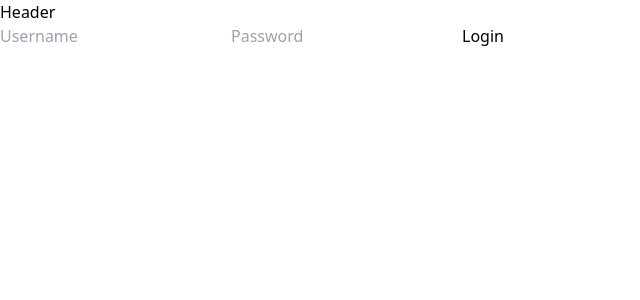
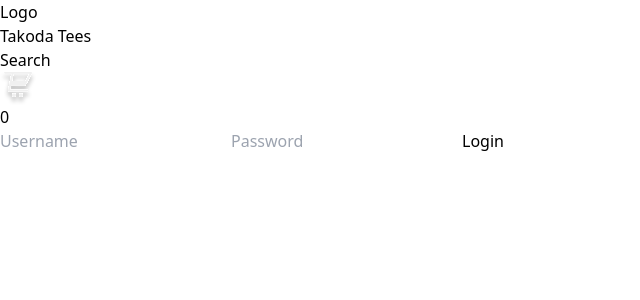
Before and after one commit to zacharyfarber/TakodaTees, a React (Vite) app in the folder client/: page /admin/login in a window 1280 px wide. Shown: the top 300 px of the page, without its empty margins (0-640 px from the left). Built offline with nearby package versions, Linux system fonts and the light colour scheme; no server answers.

Commit message:
working on cart

```diff
--- a/client/src/App.tsx
+++ b/client/src/App.tsx
@@ -20,13 +20,17 @@ const queryClient = new QueryClient();
 
 function App() {
   const [cartKey, setCartKey] = useState(Date.now());
+  const [cartOpen, setCartOpen] = useState(false);
 
   const [selectedColor, setSelectedColor] = useState('');
   const [selectedSize, setSelectedSize] = useState('');
 
   return (
+    <div>
       <QueryClientProvider client={queryClient}>
-      <CartContext.Provider value={{ cartKey, setCartKey }}>
+        <CartContext.Provider
+          value={{ cartKey, setCartKey, cartOpen, setCartOpen }}
+        >
           <Router>
             <Header />
 
@@ -79,6 +83,7 @@ function App() {
           </Router>
         </CartContext.Provider>
       </QueryClientProvider>
+    </div>
   );
 }
 
--- /dev/null
+++ b/client/src/components/Cart.tsx
@@ -0,0 +1,80 @@
+import { useContext, useEffect, useRef } from 'react';
+import { useLocation } from 'react-router-dom';
+
+import CartContext from '../contexts/CartContext';
+import useCart from '../hooks/useCart';
+import CartIcon from './CartIcon';
+
+function Cart() {
+  const cartRef = useRef<HTMLDivElement>(null);
+
+  const { cartKey, cartOpen, setCartOpen } = useContext(CartContext)!;
+
+  const location = useLocation();
+
+  const { calculateProductCount } = useCart();
+
+  const handleClickOutside = (event: MouseEvent) => {
+    if (cartRef.current && !cartRef.current.contains(event.target as Node)) {
+      setCartOpen(false);
+    }
+  };
+
+  useEffect(() => {
+    document.addEventListener('click', handleClickOutside);
+
+    return () => {
+      document.removeEventListener('click', handleClickOutside);
+    };
+  }, []);
+
+  useEffect(() => {
+    const handleKeyDown = (event: KeyboardEvent) => {
+      if (event.key === 'Escape') {
+        setCartOpen(false);
+      }
+    };
+
+    if (cartOpen) {
+      document.addEventListener('keydown', handleKeyDown);
+    }
+
+    return () => {
+      document.removeEventListener('keydown', handleKeyDown);
+    };
+  }, [cartOpen]);
+
+  useEffect(() => {
+    setCartOpen(false);
+  }, [location]);
+
+  return (
+    <div>
+      <div onMouseEnter={() => setCartOpen(true)}>
+        <CartIcon />
+
+        <p>{calculateProductCount()}</p>
+      </div>
+
+      <div
+        key={cartKey}
+        ref={cartRef}
+        className={cartOpen ? '!visible' : '!hidden'}
+      >
+        <div>
+          <p>Cart Summary</p>
+
+          <button onClick={() => setCartOpen(false)}>X</button>
+        </div>
+
+        <div>
+          <div>Cart Contents</div>
+
+          <div>Checkout Summary</div>
+        </div>
+      </div>
+    </div>
+  );
+}
+
+export default Cart;
--- /dev/null
+++ b/client/src/components/CartIcon.tsx
@@ -0,0 +1,73 @@
+function CartIcon() {
+  return (
+    <svg
+      xmlns="http://www.w3.org/2000/svg"
+      width="36"
+      height="33"
+      viewBox="0 0 36 33"
+      fill="none"
+    >
+      <g filter="url(#filter0_d_120_1565)">
+        <path
+          d="M24.5649 13.7932H10.1788C9.66337 13.7932 9.24547 13.4076 9.24547 12.9311C9.24547 12.4546 9.66337 12.069 10.1788 12.069H23.987L29.5597 1.72425H4.93334C4.41791 1.72425 4 1.33868 4 0.862187C4 0.385694 4.41791 0.00012207 4.93334 0.00012207H31.0668C31.3899 0.00012207 31.6902 0.154183 31.8602 0.408424C32.0302 0.661824 32.0462 0.979206 31.9026 1.24608L25.4007 13.315C25.2425 13.608 24.919 13.7932 24.5649 13.7932Z"
+          fill="#F0F0F0"
+        />
+        <path
+          d="M27.0463 19.5481H8.95379C8.67488 19.5481 8.4101 19.4328 8.23282 19.2341C8.05554 19.0346 7.98399 18.7728 8.03777 18.5202L11.8308 0.69633C11.9302 0.228256 12.4214 -0.0748139 12.9269 0.0161071C13.4327 0.10787 13.7622 0.561633 13.6629 1.02802L10.0886 17.824H27.0463C27.5617 17.824 27.9797 18.2096 27.9797 18.686C27.9797 19.1625 27.5617 19.5481 27.0463 19.5481Z"
+          fill="#F0F0F0"
+        />
+        <path
+          d="M20.9172 25C21.9481 25 22.7839 24.2281 22.7839 23.2759C22.7839 22.3237 21.9481 21.5518 20.9172 21.5518C19.8863 21.5518 19.0505 22.3237 19.0505 23.2759C19.0505 24.2281 19.8863 25 20.9172 25Z"
+          fill="#F0F0F0"
+        />
+        <path
+          d="M13.9914 25C15.0224 25 15.8581 24.2281 15.8581 23.2759C15.8581 22.3237 15.0224 21.5518 13.9914 21.5518C12.9605 21.5518 12.1248 22.3237 12.1248 23.2759C12.1248 24.2281 12.9605 25 13.9914 25Z"
+          fill="#F0F0F0"
+        />
+        <path
+          d="M24.5647 12.9311L26.6184 9.11908H10.947L10.1785 12.9311H24.5647Z"
+          fill="#F0F0F0"
+        />
+      </g>
+      <defs>
+        <filter
+          id="filter0_d_120_1565"
+          x="0"
+          y="0"
+          width="36"
+          height="33"
+          filterUnits="userSpaceOnUse"
+          colorInterpolationFilters="sRGB"
+        >
+          <feFlood floodOpacity="0" result="BackgroundImageFix" />
+          <feColorMatrix
+            in="SourceAlpha"
+            type="matrix"
+            values="0 0 0 0 0 0 0 0 0 0 0 0 0 0 0 0 0 0 127 0"
+            result="hardAlpha"
+          />
+          <feOffset dy="4" />
+          <feGaussianBlur stdDeviation="2" />
+          <feComposite in2="hardAlpha" operator="out" />
+          <feColorMatrix
+            type="matrix"
+            values="0 0 0 0 0 0 0 0 0 0 0 0 0 0 0 0 0 0 0.25 0"
+          />
+          <feBlend
+            mode="normal"
+            in2="BackgroundImageFix"
+            result="effect1_dropShadow_120_1565"
+          />
+          <feBlend
+            mode="normal"
+            in="SourceGraphic"
+            in2="effect1_dropShadow_120_1565"
+            result="shape"
+          />
+        </filter>
+      </defs>
+    </svg>
+  );
+}
+
+export default CartIcon;
--- a/client/src/components/Header.tsx
+++ b/client/src/components/Header.tsx
@@ -1,5 +1,23 @@
+import { Link } from 'react-router-dom';
+
+import Cart from './Cart';
+
 function Header() {
-  return <div>Header</div>;
+  return (
+    <div>
+      <div>
+        <Link to="/">Logo</Link>
+      </div>
+
+      <div>Takoda Tees</div>
+
+      <div>
+        <div>Search</div>
+
+        <Cart />
+      </div>
+    </div>
+  );
 }
 
 export default Header;
--- a/client/src/hooks/useCart.ts
+++ b/client/src/hooks/useCart.ts
@@ -10,13 +10,13 @@ function useCart() {
 
   let cart = cartItem ? JSON.parse(cartItem) : [];
 
-  let subtotal = 0;
-
   function getCart() {
     return cart;
   }
 
   function calculateCartSubtotal() {
+    let subtotal = 0;
+
     cart.forEach(
       ({
         item: { product },
@@ -28,6 +28,16 @@ function useCart() {
     );
 
     return subtotal;
+  }
+
+  function calculateProductCount() {
+    let count = 0;
+
+    cart.forEach(({ count: itemCount }: { count: number }) => {
+      count += itemCount;
+    });
+
+    return count;
   }
 
   function addToCart(item: CartItem['item']) {
@@ -81,6 +91,7 @@ function useCart() {
   return {
     getCart,
     calculateCartSubtotal,
+    calculateProductCount,
     addToCart,
     removeFromCart,
     updateCartItemQuantity
--- a/client/src/types.ts
+++ b/client/src/types.ts
@@ -49,6 +49,8 @@ export interface ProductContext {
 export interface CartContext {
   cartKey: number;
   setCartKey: React.Dispatch<React.SetStateAction<number>>;
+  cartOpen: boolean;
+  setCartOpen: React.Dispatch<React.SetStateAction<boolean>>;
 }
 
 export interface CartItem {
```
Lines whose indentation alone changed are shown as unchanged.
